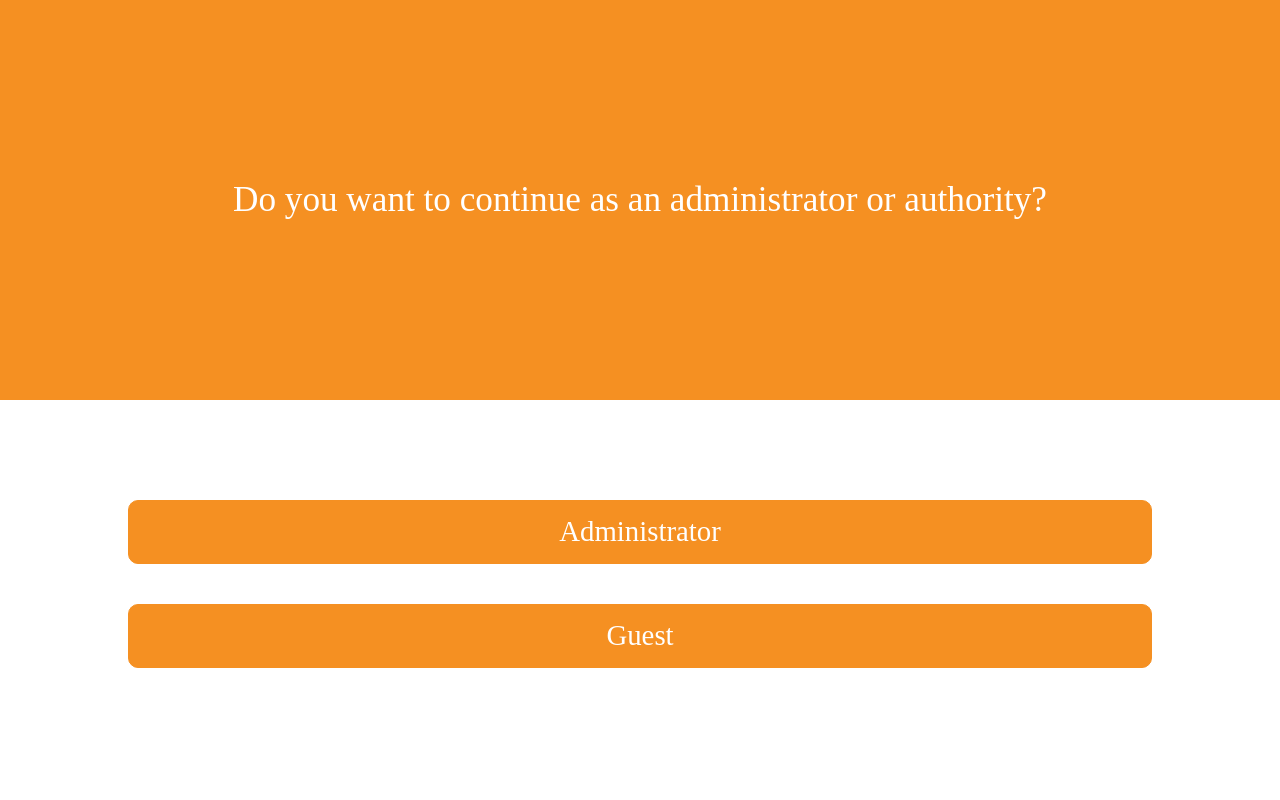
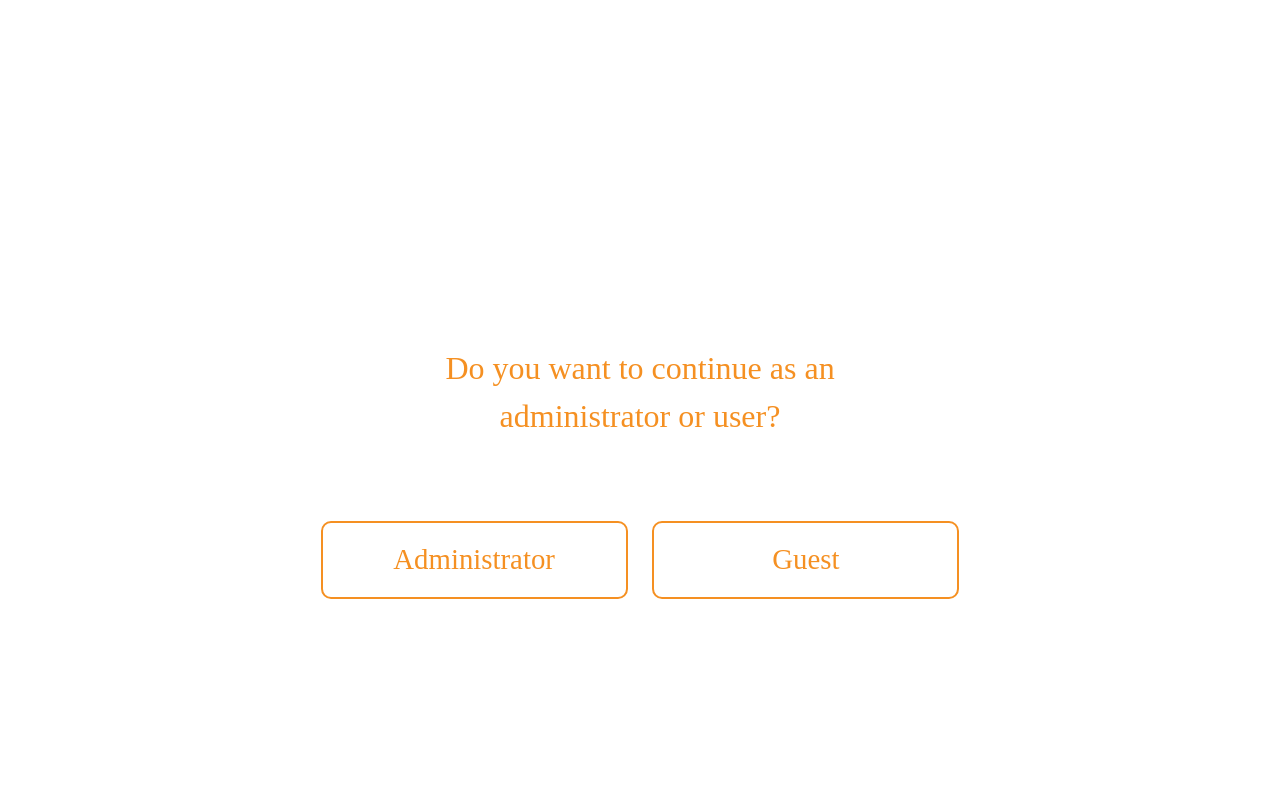
Before and after one commit to XuYinzhe/FlaskTask, a Flask app: page /authority in a window 1280 px wide. Run offline with Flask 2, Linux system fonts and the light colour scheme; some web fonts are replaced.

Commit message:
authority pc update

```diff
--- a/project/auth.py
+++ b/project/auth.py
@@ -76,7 +76,7 @@ def authority_post():
     if request.method=="POST":
         admin=request.form.get('authority_admin')
         guest=request.form.get('authority_guest')
-        if admin=='Administrator':
+        if admin=='Administrator' or admin=='Admin':
             return admin
         elif guest=='Guest':
             return guest
--- a/project/static/authority.css
+++ b/project/static/authority.css
@@ -5,6 +5,7 @@
 }
 
 #authority-div1{
+    display:block;
     width:100%;
     height:50%;
 }
@@ -19,6 +20,7 @@
 }
 
 #authority-div3{
+    display:block;
     width:100%;
     height:50%;
     background-color:white;
@@ -63,3 +65,77 @@
     font-size:180%;
     color:white;
 }
+
+#authority-div4{
+    display: none;
+}
+
+@media screen and (min-width:600px) {
+
+    #authority-div1{
+        display: none;
+    }
+
+    #authority-div3{
+        display: none;
+    }
+
+    #authority-form{
+        background-color: white;
+    }
+
+    #authority-div3{
+        display: block;
+        position: absolute;
+        transform: translate(-50%,-50%);
+        left:50%;
+        top:70%;
+        width:50%;
+        height:13%;
+        padding:1%;
+        text-align: center;
+    }
+
+    #authority-div4{
+        display: inline;
+        position:absolute;
+        transform: translate(-50%,-50%);
+        top:50%;
+        left:50%;
+        width:70%;
+        max-width:420px;
+        text-align:center;
+    }
+
+    #authority-text{
+        position:relative;
+        color:#F59022;
+        font-size:200%;
+    }
+
+    #authority-input1{
+        float:left;
+        height: 100%;
+        width:50%;
+        top:0;
+        left:-2%;
+        height:100%;
+        background-color:white;
+        color:#F59022;
+        border: 2px solid #F59022;
+        font-size:180%;
+    }
+
+    #authority-input2{
+        float:left;
+        height: 100%;
+        width:50%;
+        top: 0;
+        left:2%;
+        height: 100%;
+        background-color:white;
+        color:#F59022;
+        border: 2px solid #F59022;
+        font-size:180%;
+    }
+}
--- a/project/templates/authority.html
+++ b/project/templates/authority.html
@@ -15,5 +15,16 @@
         <input id="authority-input1" type="submit" name="authority_admin" value="Administrator">
         <input id="authority-input2" type="submit" name="authority_guest" value="Guest">
     </div>
+    <div id="authority-div4">
+        <p id="authority-text">Do you want to continue as an administrator or user?</p>
+    </div>
 </form>
+<script>
+    if(window.innerWidth>600&&window.innerWidth<880){
+        document.getElementById('authority-input1').value='Admin'
+    }
+    else{
+        document.getElementById('authority-input1').value='Administrator'
+    }
+</script>
 {% endblock %}
```
